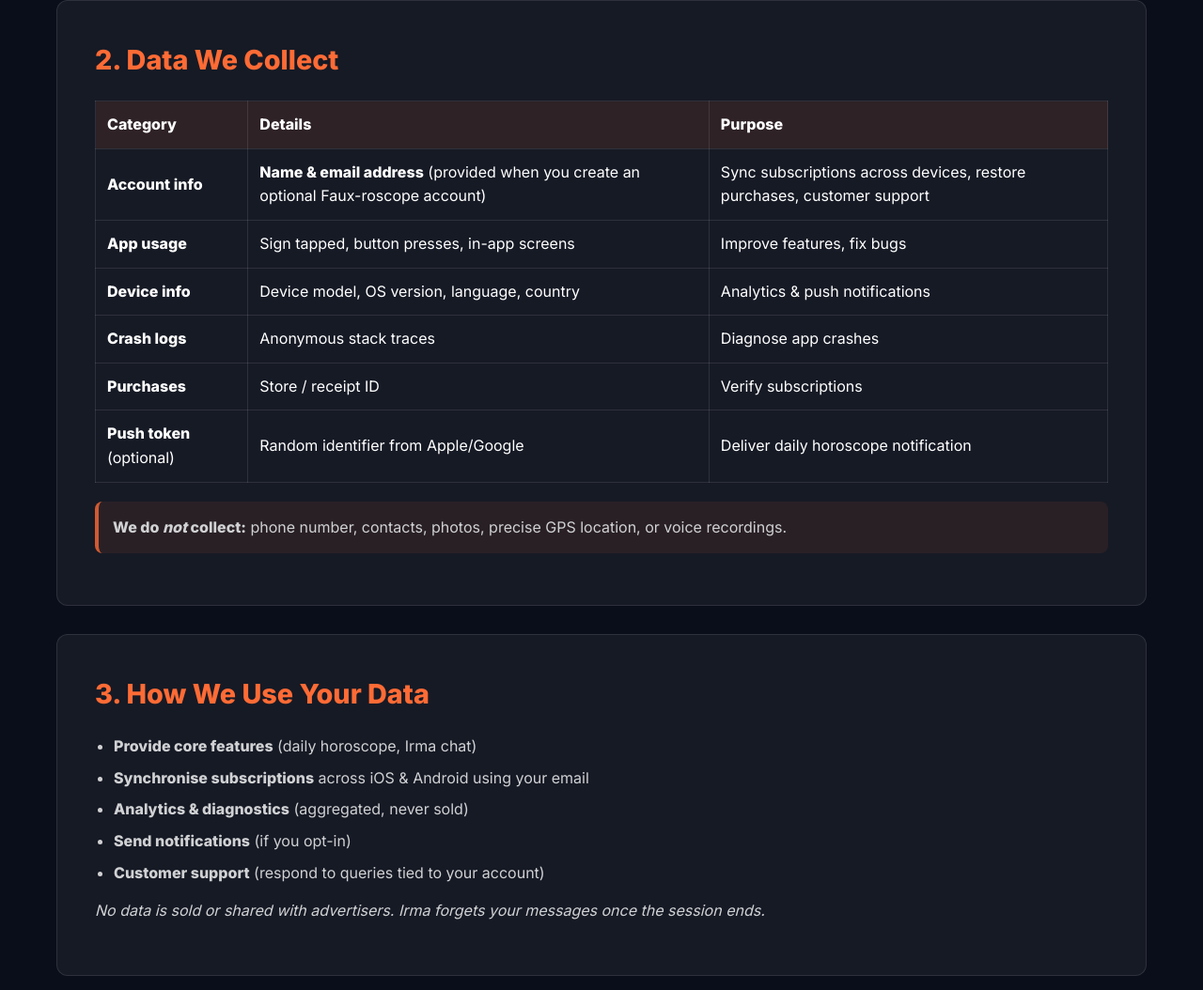
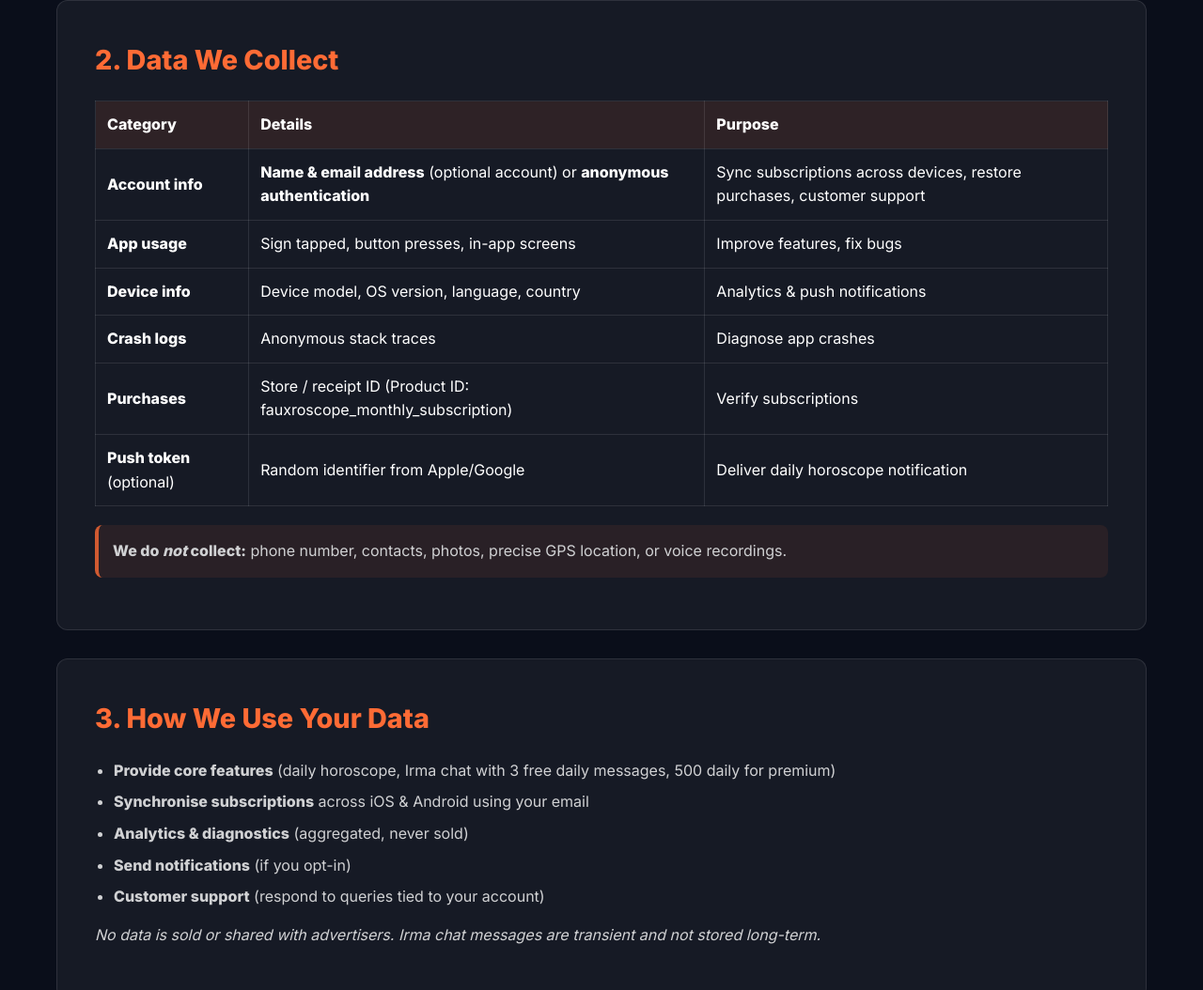
Before and after one commit to pfdezpp/website, a plain HTML site: page privacy.html in a window 1280 px wide. Shown: the part 851-1905 px from the top of the page at 94% size. Drawn offline with Linux system fonts and the light colour scheme.

Commit message:
yeah, better privacy FTW

```diff
--- a/privacy.html
+++ b/privacy.html
@@ -198,7 +198,7 @@
   <section class="privacy-content">
     <div class="container">
       <div class="last-updated">
-        <p><strong>Last Updated:</strong> 2025-08-08</p>
+        <p><strong>Last Updated:</strong> 2025-01-08</p>
       </div>
 
       <div class="privacy-section">
@@ -222,7 +222,7 @@
           <tbody>
             <tr>
               <td style="padding: 12px; border: 1px solid rgba(255, 255, 255, 0.1);"><strong>Account info</strong></td>
-              <td style="padding: 12px; border: 1px solid rgba(255, 255, 255, 0.1);"><strong>Name & email address</strong> (provided when you create an optional Faux-roscope account)</td>
+              <td style="padding: 12px; border: 1px solid rgba(255, 255, 255, 0.1);"><strong>Name & email address</strong> (optional account) or <strong>anonymous authentication</strong></td>
               <td style="padding: 12px; border: 1px solid rgba(255, 255, 255, 0.1);">Sync subscriptions across devices, restore purchases, customer support</td>
             </tr>
             <tr>
@@ -242,7 +242,7 @@
             </tr>
             <tr>
               <td style="padding: 12px; border: 1px solid rgba(255, 255, 255, 0.1);"><strong>Purchases</strong></td>
-              <td style="padding: 12px; border: 1px solid rgba(255, 255, 255, 0.1);">Store / receipt ID</td>
+              <td style="padding: 12px; border: 1px solid rgba(255, 255, 255, 0.1);">Store / receipt ID (Product ID: fauxroscope_monthly_subscription)</td>
               <td style="padding: 12px; border: 1px solid rgba(255, 255, 255, 0.1);">Verify subscriptions</td>
             </tr>
             <tr>
@@ -258,13 +258,13 @@
       <div class="privacy-section">
         <h2>3. How We Use Your Data</h2>
         <ul>
-          <li><strong>Provide core features</strong> (daily horoscope, Irma chat)</li>
+          <li><strong>Provide core features</strong> (daily horoscope, Irma chat with 3 free daily messages, 500 daily for premium)</li>
           <li><strong>Synchronise subscriptions</strong> across iOS & Android using your email</li>
           <li><strong>Analytics & diagnostics</strong> (aggregated, never sold)</li>
           <li><strong>Send notifications</strong> (if you opt-in)</li>
           <li><strong>Customer support</strong> (respond to queries tied to your account)</li>
         </ul>
-        <p><em>No data is sold or shared with advertisers. Irma forgets your messages once the session ends.</em></p>
+        <p><em>No data is sold or shared with advertisers. Irma chat messages are transient and not stored long-term.</em></p>
       </div>
 
       <div class="privacy-section">
@@ -296,7 +296,7 @@
             <tr>
               <td style="padding: 12px; border: 1px solid rgba(255, 255, 255, 0.1);"><strong>Vertex AI</strong></td>
               <td style="padding: 12px; border: 1px solid rgba(255, 255, 255, 0.1);">Generates Irma's responses via secure API</td>
-              <td style="padding: 12px; border: 1px solid rgba(255, 255, 255, 0.1);">Chat text (transient)</td>
+              <td style="padding: 12px; border: 1px solid rgba(255, 255, 255, 0.1);">Chat messages (processed by Google's Vertex AI, not stored permanently)</td>
             </tr>
           </tbody>
         </table>
```
